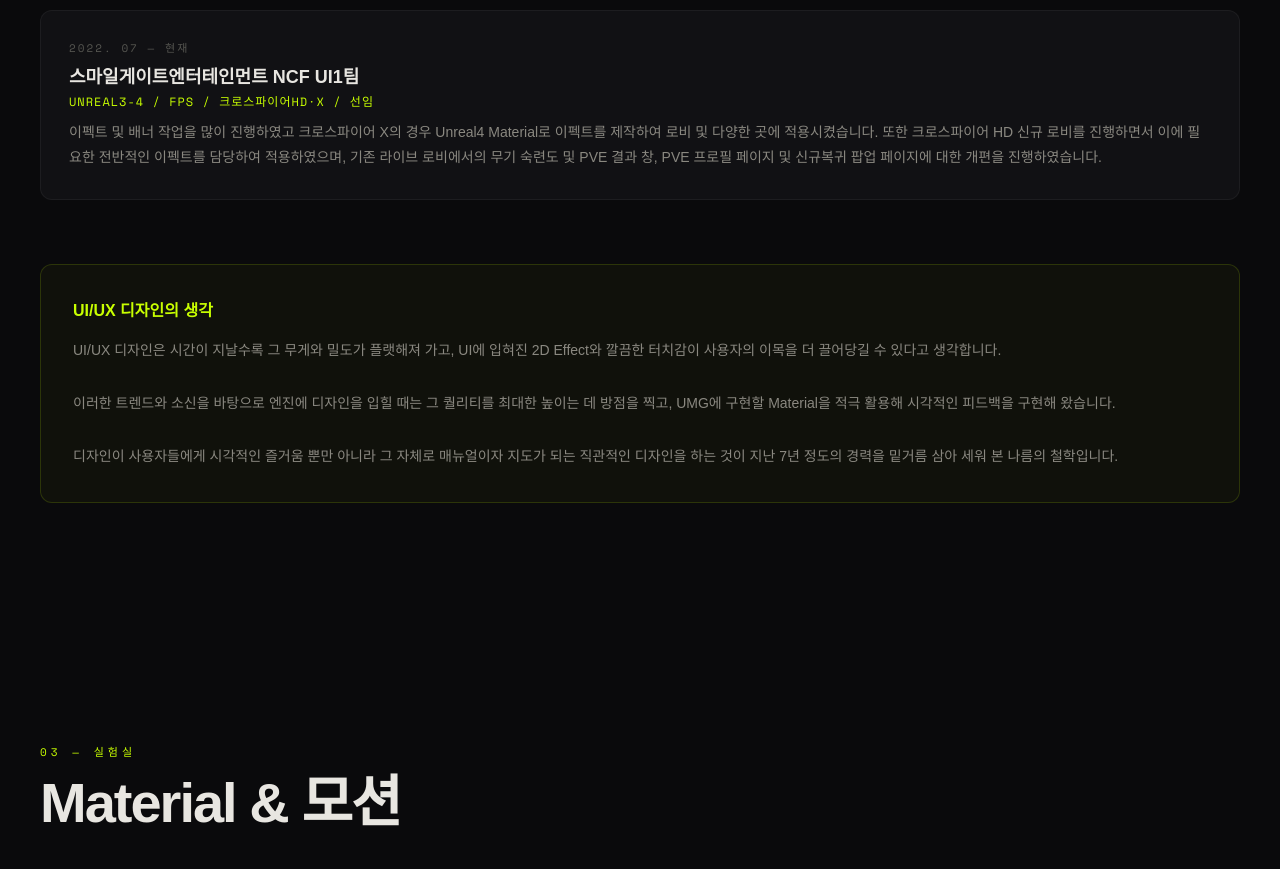
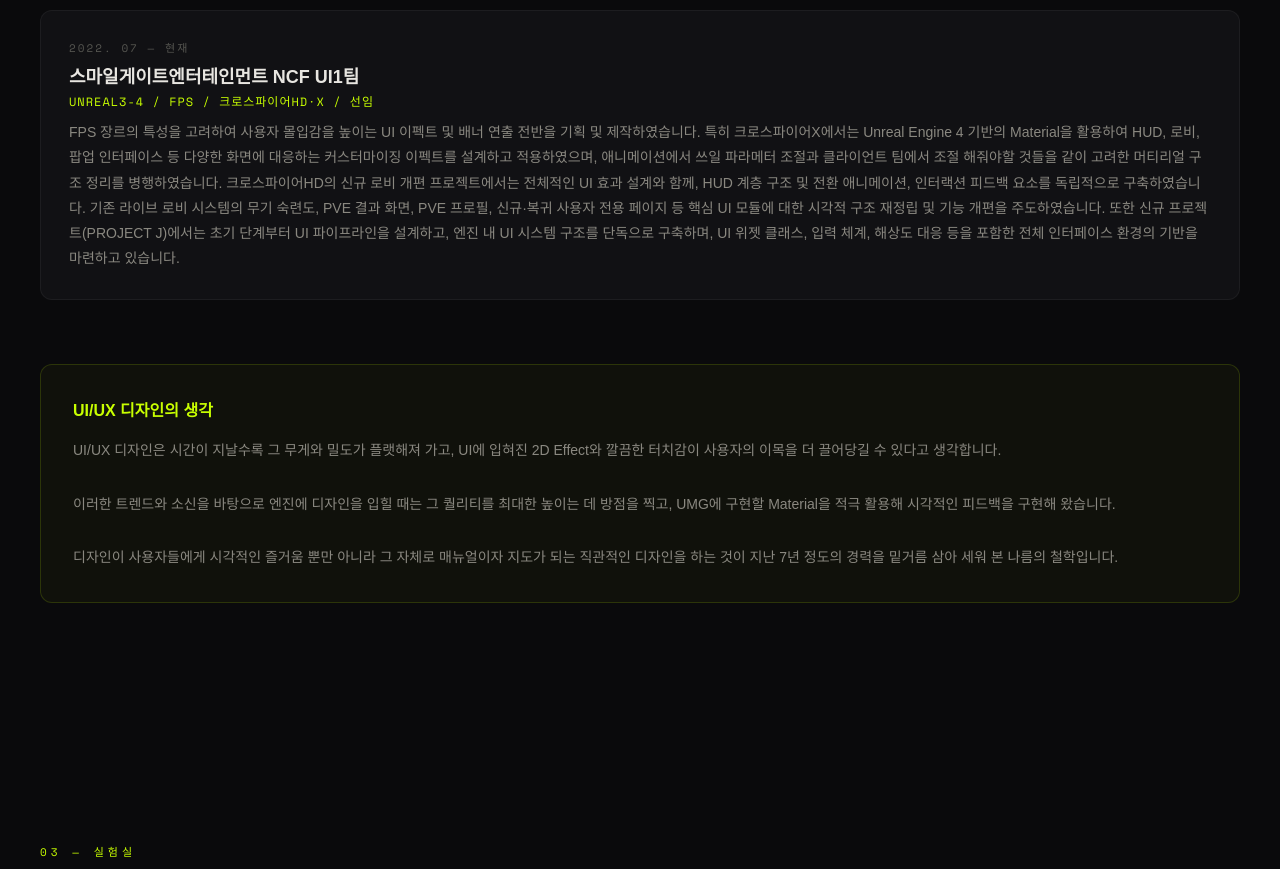
Before and after one commit to lovelyhp/xpfks951_portfolio, a plain HTML site: page index.html in a window 1280 px wide. Shown: the part 3460-4329 px from the top of the page. Drawn offline with nearby package versions, Linux system fonts and the light colour scheme; a web font is replaced by a local one.

Commit message:
Update 스마일게이트 NCF UI1팀 career-card-desc

```diff
--- a/index.html
+++ b/index.html
@@ -389,7 +389,8 @@
       <p class="career-card-date">2022. 07 — 현재</p>
       <h4 class="career-card-company">스마일게이트엔터테인먼트 NCF UI1팀</h4>
       <p class="career-card-meta">UNREAL3-4 / FPS / 크로스파이어HD·X / 선임</p>
-      <p class="career-card-desc">이펙트 및 배너 작업을 많이 진행하였고 크로스파이어 X의 경우 Unreal4 Material로 이펙트를 제작하여 로비 및 다양한 곳에 적용시켰습니다. 또한 크로스파이어 HD 신규 로비를 진행하면서 이에 필요한 전반적인 이펙트를 담당하여 적용하였으며, 기존 라이브 로비에서의 무기 숙련도 및 PVE 결과 창, PVE 프로필 페이지 및 신규복귀 팝업 페이지에 대한 개편을 진행하였습니다.</p>
+      <p class="career-card-desc">FPS 장르의 특성을 고려하여 사용자 몰입감을 높이는 UI 이펙트 및 배너 연출 전반을 기획 및 제작하였습니다. 특히 크로스파이어X에서는 Unreal Engine 4 기반의 Material을 활용하여 HUD, 로비, 팝업 인터페이스 등 다양한 화면에 대응하는 커스터마이징 이펙트를 설계하고 적용하였으며, 애니메이션에서 쓰일 파라메터 조절과 클라이언트 팀에서 조절 해줘야할 것들을 같이 고려한 머티리얼 구조 정리를 병행하였습니다. 크로스파이어HD의 신규 로비 개편 프로젝트에서는 전체적인 UI 효과 설계와 함께, HUD 계층 구조 및 전환 애니메이션, 인터랙션 피드백 요소를 독립적으로 구축하였습니다. 기존 라이브 로비 시스템의 무기 숙련도, PVE 결과 화면, PVE 프로필, 신규·복귀 사용자 전용 페이지 등 핵심 UI 모듈에 대한 시각적 구조 재정립 및 기능 개편을 주도하였습니다.
+또한 신규 프로젝트(PROJECT J)에서는 초기 단계부터 UI 파이프라인을 설계하고, 엔진 내 UI 시스템 구조를 단독으로 구축하며, UI 위젯 클래스, 입력 체계, 해상도 대응 등을 포함한 전체 인터페이스 환경의 기반을 마련하고 있습니다.</p>
     </div>
   </div>
   <div class="design-philosophy reveal">
```
